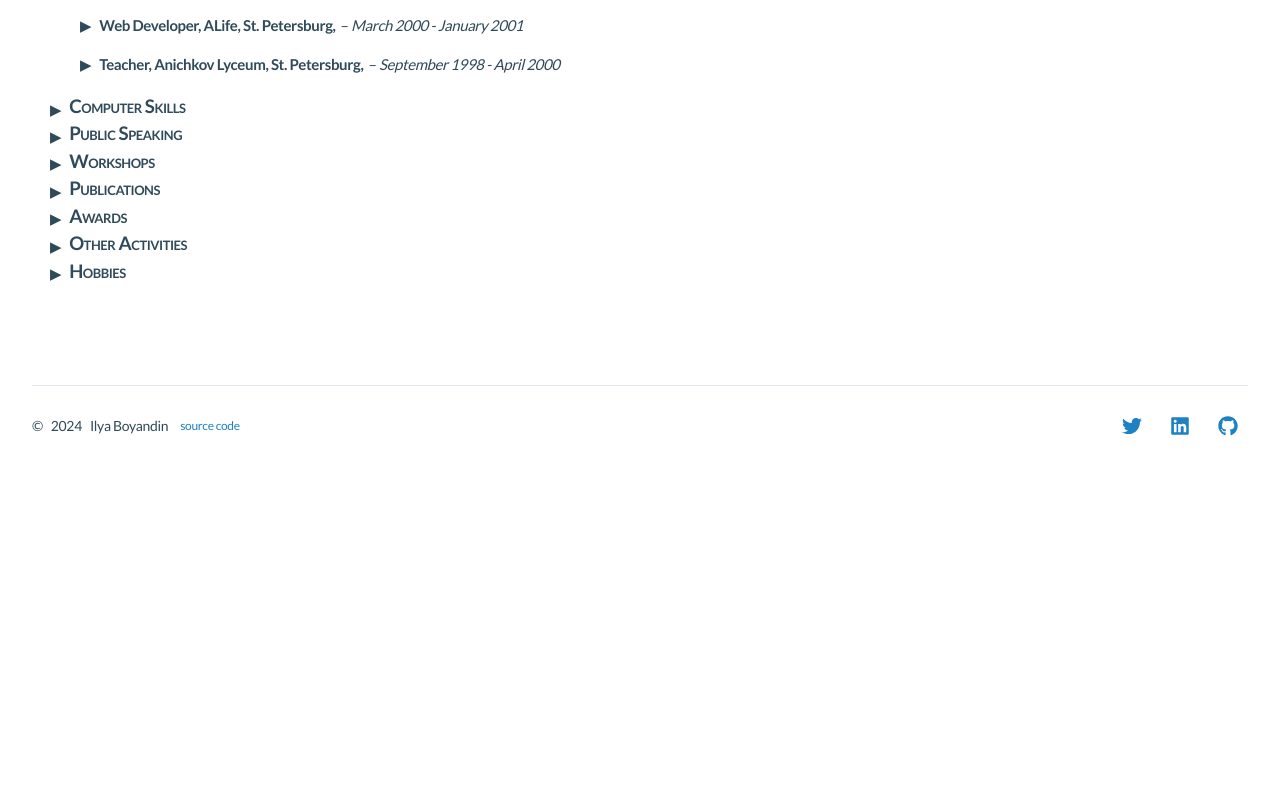
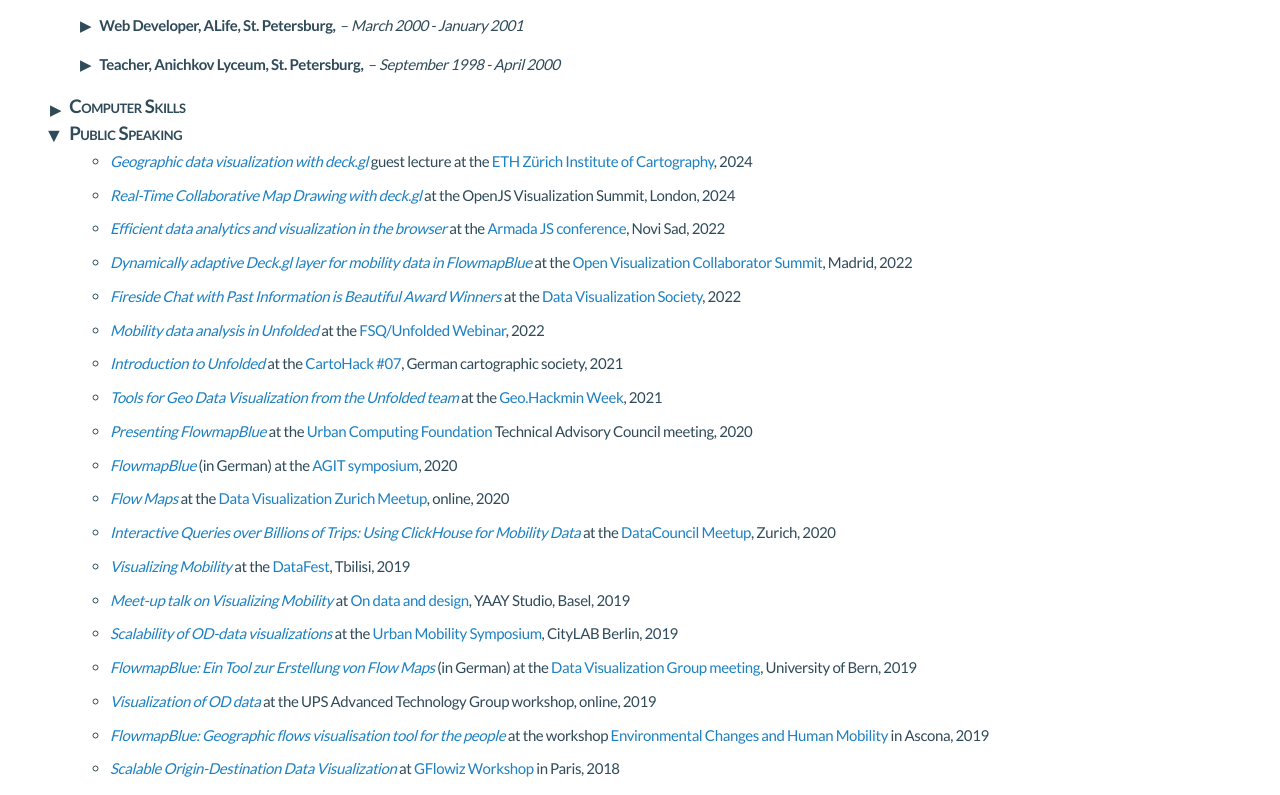
Before and after one commit to ilyabo/ilya.boyandin.me, a Next.js app: page /resume in a window 1280 px wide. Shown: the part 1340-2135 px from the top of the page. Before the commit the page ends 1834 px from the top, so only its background shows below. Built offline with nearby package versions, Linux system fonts and the light colour scheme.

Commit message:
Expand talks in resume

```diff
--- a/pages/resume.js
+++ b/pages/resume.js
@@ -399,7 +399,7 @@
         {/*<span className="em">Cloud:</span> Heroku, Digital Ocean, Netlify, AWS, Google Cloud, Marathon, Kubernetes<br/>*/}
       </ResumeSection>
 
-      <ResumeSection title="Public Speaking">
+      <ResumeSection title="Public Speaking" isExpanded>
         <ul>
           <Talk>
             <TalkTitle href="/talks/2024-11-04-ethz-guest-lecture/">
@@ -618,7 +618,7 @@
         </ul>
       </ResumeSection>
 
-      <ResumeSection title="Workshops">
+      <ResumeSection title="Workshops" isExpanded>
         <ul>
           <li>
             <span className="pubTitle">
```
